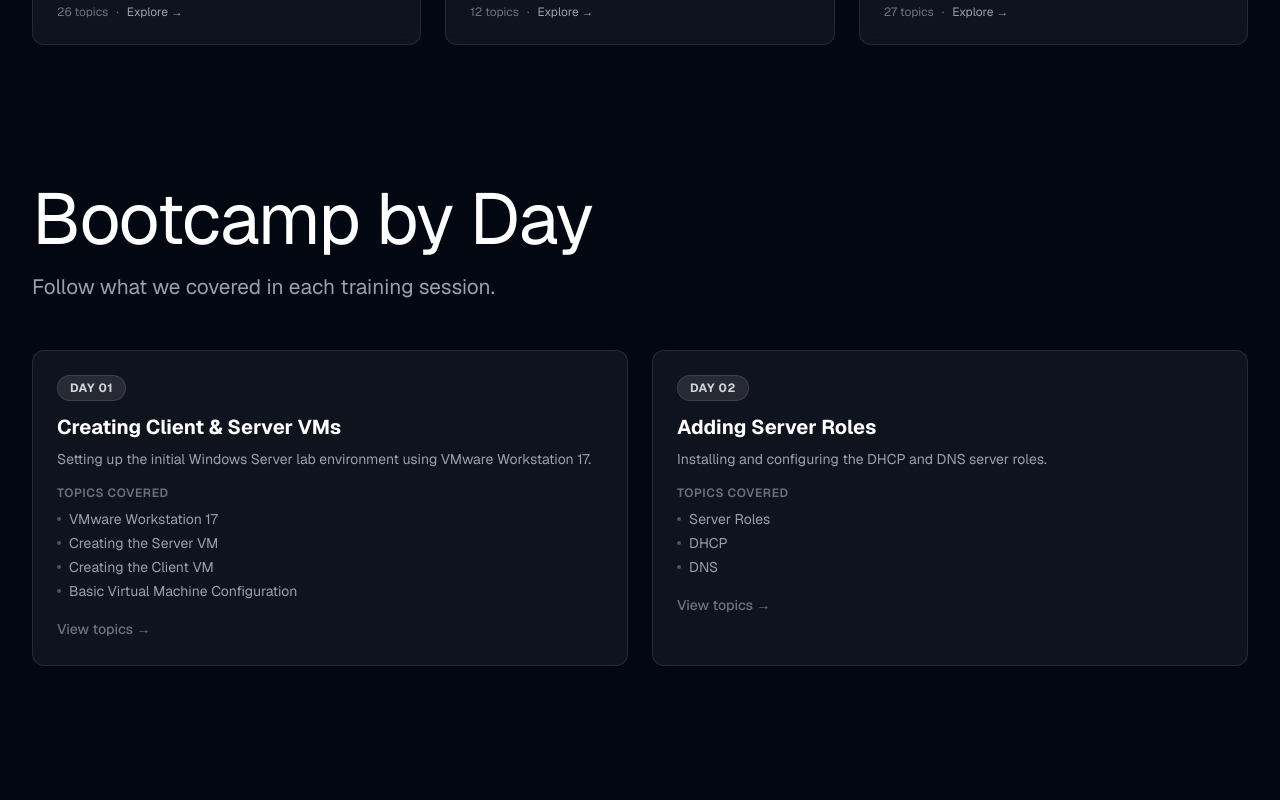
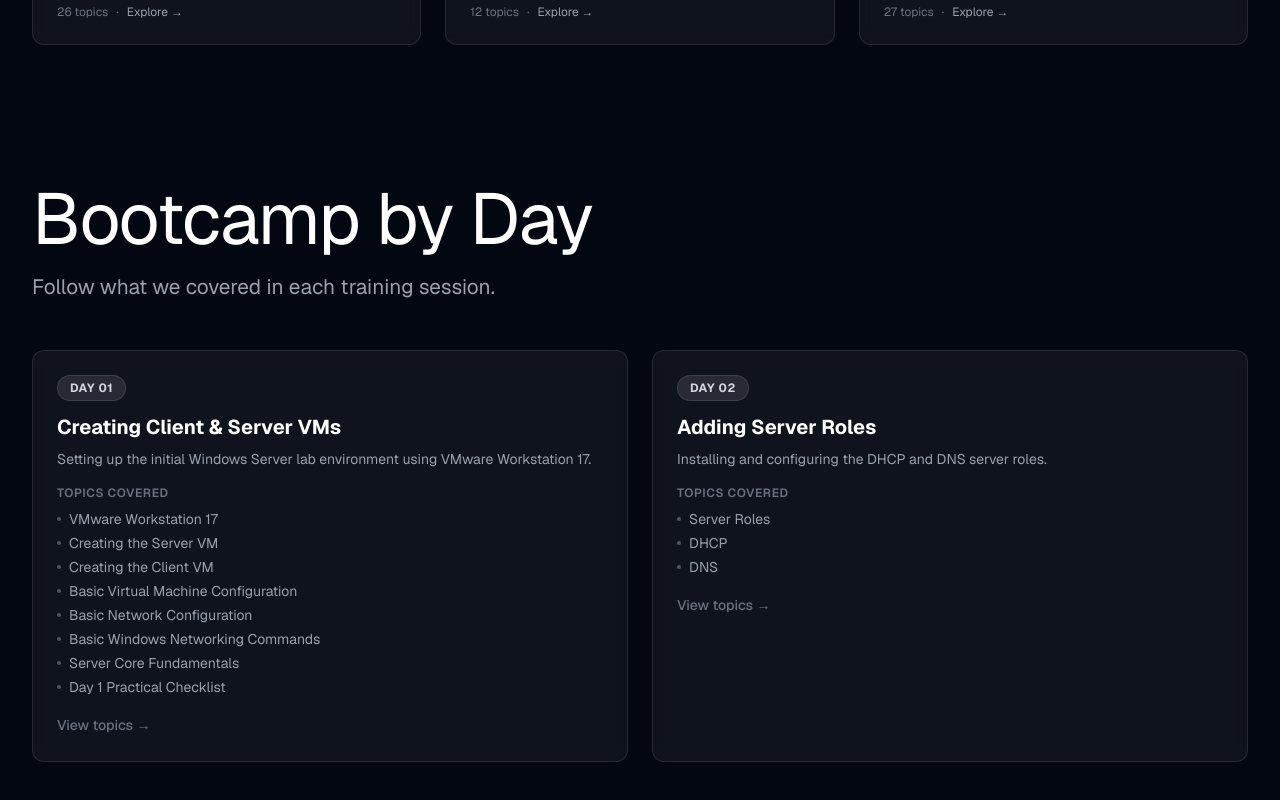
Before and after one commit to ragwhoo/bootcamp, a Next.js app: page / in a window 1280 px wide. Shown: the part 1266-2066 px from the top of the page. Before the commit the page ends 2028 px from the top, so only its background shows below. Built offline with nearby package versions, Linux system fonts and the light colour scheme.

Commit message:
Link Day 01 topics to learning outcome pages and add 4 new topics

```diff
--- a/content/days.ts
+++ b/content/days.ts
@@ -7,23 +7,43 @@ export const days = [
     topics: [
       {
         title: "VMware Workstation 17",
-        description: "Lab virtualization environment.",
-        topicId: null,
+        description: "Lab virtualization environment. Type-2 hypervisor, host vs guest, network modes.",
+        topicId: "1-1-2",
       },
       {
         title: "Creating the Server VM",
-        description: null,
-        topicId: null,
+        description: "7-step VM creation process in VMware Workstation.",
+        topicId: "1-2-3",
       },
       {
         title: "Creating the Client VM",
-        description: null,
-        topicId: null,
+        description: "Client VM setup and server vs client comparison.",
+        topicId: "1-2-4",
       },
       {
         title: "Basic Virtual Machine Configuration",
-        description: null,
-        topicId: null,
+        description: "VM hardware, boot order, snapshots, cloning, networking config.",
+        topicId: "1-1-3",
+      },
+      {
+        title: "Basic Network Configuration",
+        description: "IP address, subnet mask, gateway, DNS, DHCP vs static.",
+        topicId: "1-2-5",
+      },
+      {
+        title: "Basic Windows Networking Commands",
+        description: "ipconfig, ping, nslookup, route print, netstat.",
+        topicId: "1-2-6",
+      },
+      {
+        title: "Server Core Fundamentals",
+        description: "Minimal Windows Server installation, commands, remote management.",
+        topicId: "1-2-7",
+      },
+      {
+        title: "Day 1 Practical Checklist",
+        description: "Complete checklist of everything you should be able to do by end of Day 1.",
+        topicId: "1-2-8",
       },
     ],
   },
```
